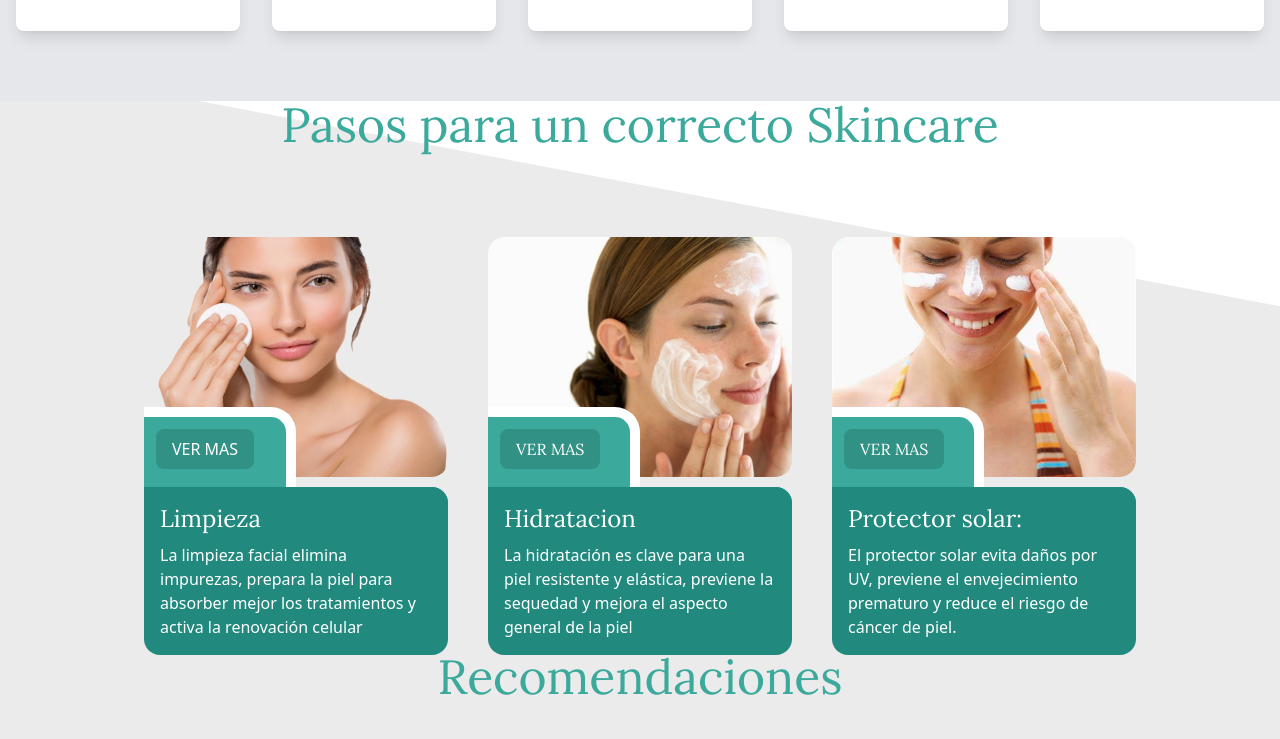
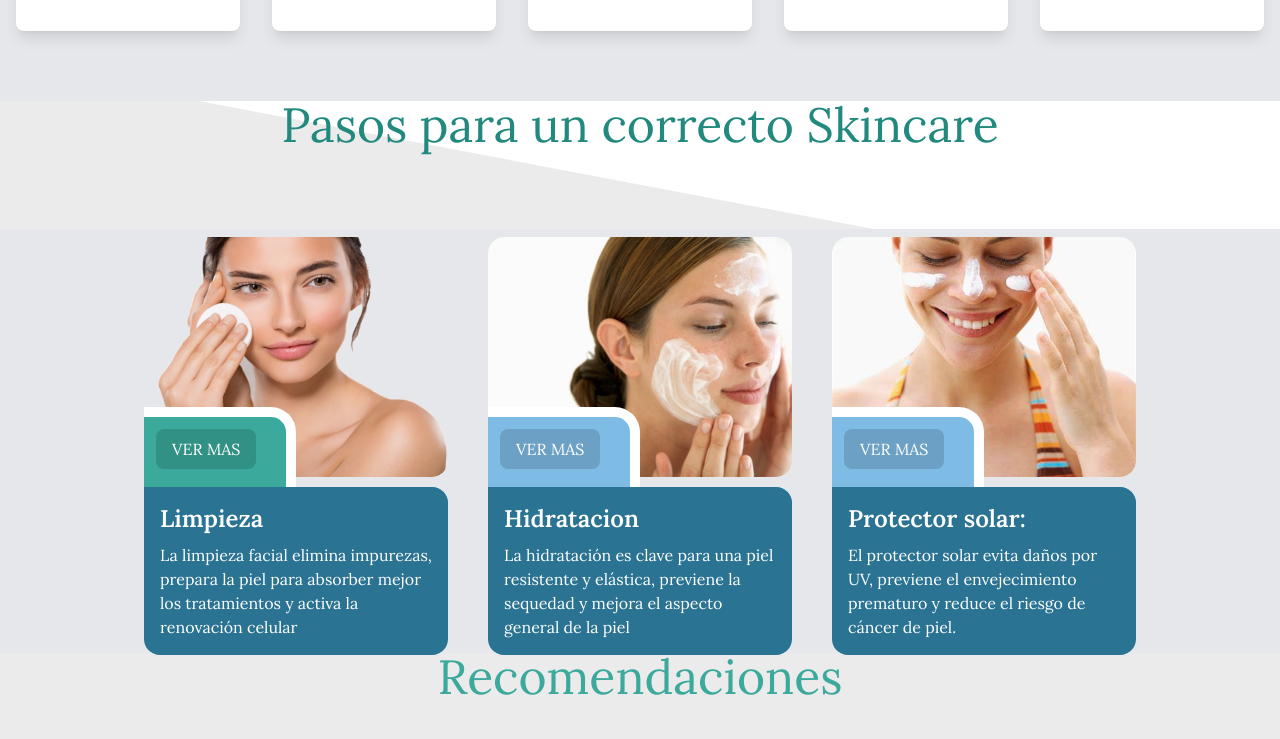
Before and after one commit to Benjaa153/farmcentral, a React (Vite) app: page / in a window 1280 px wide. Shown: the part 1852-2591 px from the top of the page. Built offline with nearby package versions, Linux system fonts and the light colour scheme.

Commit message:
cambio productos, titulos

```diff
--- a/src/components/Productos/ProdCarrousel.jsx
+++ b/src/components/Productos/ProdCarrousel.jsx
@@ -7,7 +7,7 @@ const arrowStyle = {
   backgroundColor: 'transparent',
   border: 'none',
   color: 'black',
-  fontSize: '2rem',
+  fontSize: '1.2rem',
   position: 'absolute',
   top: '50%',
   transform: 'translateY(-50%)',
--- a/src/components/Productos/ProdCuidPerson.jsx
+++ b/src/components/Productos/ProdCuidPerson.jsx
@@ -139,10 +139,11 @@ function ProdCuidPerson() {
                 product.component
               ) : (
                 <>
+                <h3 className="text-2xl text-darkcyan uppercase font-lora mb-4 text-center">{product.title}</h3>
                   <div className="mb-5 h-48 overflow-hidden flex items-center justify-center">
                     <img src={product.img} alt={product.title} className="w-full h-full object-contain"/>
                   </div>
-                  <h3 className="text-2xl text-darkcyan uppercase font-lora mb-4 text-center">{product.title}</h3>
+
                   <p className="text-lg text-black mb-4 flex-grow">{product.description}</p>
                 </>
               )}
--- a/src/components/Productos/Productos.jsx
+++ b/src/components/Productos/Productos.jsx
@@ -6,11 +6,11 @@ import ProdCuidPerson from './ProdCuidPerson.jsx'
 function Productos() {
   return (
     <div className="mt-10  font-lora" id='productos'>
-      <h2 className="font-lora text-3xl sm:text-3xl md:text-4xl lg:text-5xl text-center text-keppel mb-10" data-aos="fade-down">Productos</h2>
+      <h2 className="font-lora text-3xl sm:text-3xl md:text-4xl lg:text-5xl text-center text-darkcyan mb-10" data-aos="fade-down">Productos</h2>
       <ProdOrtopedia />
-      <h2 className="font-lora text-3xl sm:text-3xl md:text-4xl lg:text-5xl text-center text-keppel mb-10" data-aos="fade-down">Perfumeria</h2>
+      <h2 className="font-lora text-3xl sm:text-3xl md:text-4xl lg:text-5xl text-center text-darkcyan mb-10" data-aos="fade-down">Perfumeria</h2>
       <ProdPerfumes/>
-      <h2 className="font-lora text-3xl sm:text-3xl md:text-4xl lg:text-5xl text-center text-keppel mb-10" data-aos="fade-down">Cuidado personal</h2>
+      <h2 className="font-lora text-3xl sm:text-3xl md:text-4xl lg:text-5xl text-center text-darkcyan mb-10" data-aos="fade-down">Cuidado personal</h2>
       <ProdCuidPerson/>
     </div>
 
--- a/src/components/Recipes/Recipes.jsx
+++ b/src/components/Recipes/Recipes.jsx
@@ -6,8 +6,8 @@ import Prodskincare from './ProdSkincare';
 function Recipes() {
     return (
         <div id='recipes' className='relative' >
-            <h1 className="font-lora text-3xl sm:text-3xl md:text-4xl lg:text-5xl text-center text-keppel" data-aos="fade-down">Pasos para un correcto Skincare</h1>
-            <div className="flex flex-wrap justify-center space-x-2 lg:space-x-6 mt-20" >
+            <h1 className="font-lora text-3xl sm:text-3xl md:text-4xl lg:text-5xl text-center text-darkcyan " data-aos="fade-down">Pasos para un correcto Skincare</h1>
+            <div className="flex flex-wrap justify-center space-x-2 lg:space-x-6 mt-20 bg-gray-200" >
                 <div className="w-full sm:w-1/2 lg:w-1/4 p-2 sm:mt-0 sm:mb-0" data-aos="fade-up">
                     <Recipes1 />
                 </div>
--- a/src/components/Recipes/Recipes1.jsx
+++ b/src/components/Recipes/Recipes1.jsx
@@ -7,7 +7,7 @@ function Recipes1() {
     const [isModalOpen, setIsModalOpen] = useState(false);
 
     return (
-        <div className='flex items-center justify-center mb-2'>
+        <div className='flex items-center justify-center mb-2 font-lora'>
             {/* Card */}
             <div className='relative w-full sm:w-[320px] md:w-[480px] lg:w-[640px] h-[400px] flex flex-col justify-between z-10'>
                 {/* Imagen */}
@@ -15,15 +15,15 @@ function Recipes1() {
                     <img src={fondo} alt="Fondo" className='w-full h-full object-cover rounded-2xl' />
                 </div>
                 {/* container */}
-                <div className='relative w-full h-[150px] bg-keppel rounded-2xl rounded-tl-none'>
+                <div className='relative w-full h-[150px] bg-mayablue rounded-2xl rounded-tl-none'>
                     <span className='absolute left-0 w-1/2 h-[80px] -top-[80px] bg-keppel border-t-[10px] border-r-[10px] border-white rounded-tr-[25px]'>
                         {/* Botón para abrir el modal */}
                         <button onClick={() => setIsModalOpen(true)} className='relative bg-sombra py-2 px-4 m-3 block rounded-lg font- text-center text-white transform hover:scale-105 transition-transform'>
                             VER MAS
                         </button>
                     </span>
-                    <div className="bg-darkcyan p-4 rounded-2xl rounded-tl-none">
-                        <h1 className="text-2xl lg:text-3xl xl:text-2xl font-lora mb-2 text-white ">Limpieza</h1>
+                    <div className="bg-azulonda p-4 rounded-2xl rounded-tl-none">
+                        <h1 className="text-2xl lg:text-3xl xl:text-2xl  mb-2 text-white font-semibold">Limpieza</h1>
                         <p className="text-white">La limpieza facial elimina impurezas, prepara la piel para absorber mejor los tratamientos y activa la renovación celular</p>
                     </div>
                 </div>
@@ -31,21 +31,21 @@ function Recipes1() {
             {/* Modal */}
             {isModalOpen && (
                 <div className='fixed inset-0 bg-black bg-opacity-50 flex items-center justify-center z-50'>
-                    <div className={`bg-darkcyan p-5 rounded-lg w-11/12 sm:w-4/5 md:w-3/4 lg:w-2/3 xl:w-1/2 max-h-[90vh] overflow-y-auto
+                    <div className={`bg-azulonda p-5 rounded-lg w-11/12 sm:w-4/5 md:w-3/4 lg:w-2/3 xl:w-1/2 max-h-[90vh] overflow-y-auto
                     ${isModalOpen ? 'animate-fade-in' : 'animate-fade-out'}`}>
                         {/* Contenido del modal */}
                         <div className="relative flex w-full flex-col rounded-xl bg-white text-gray-700 shadow-md">
                             <div className="relative mx-4 -mt-6 h-40 overflow-hidden rounded-xl bg-darkcyan text-white shadow-lg">
                                 <img src={limpiezamodal} alt="Limpieza skincare" className='w-full h-full object-cover rounded-2xl' />
-                                <h5 className="flex items-center justify-center h-full mb-2 block text-xl font-lora leading-snug text-blue-gray-900 text-lora">
+                                <h5 className="flex items-center justify-center h-full mb-2 block text-xl  leading-snug text-blue-gray-900 text-lora">
                                     Recomendaciones
                                 </h5>
                             </div>
                             <div className="p-6 space-y-4">
-                                <h5 className="mb-2 block text-xl font-lora leading-snug text-blue-gray-900">
+                                <h5 className="mb-2 block text-xl  leading-snug text-blue-gray-900 font-semibold">
                                     Recomendaciones
                                 </h5>
-                                <ul className="list-disc space-y-2 pl-5 text-base font-lora">
+                                <ul className="list-disc space-y-2 pl-5 text-base ">
                                     <li>
                                         <strong>Lavado:</strong> Comienza lavando tu rostro con productos adecuados para tu tipo de piel. Utiliza agua tibia y un limpiador suave para eliminar impurezas y maquillaje.
                                     </li>
@@ -63,8 +63,8 @@ function Recipes1() {
                         </div>
 
                         {/* Botón para cerrar el modal */}
-                        <button onClick={() => setIsModalOpen(false)} className='relative bg-keppel py-2 px-4 m-3
-                        block rounded-lg font-lora text-center text-white transform hover:scale-105 transition-transform'>
+                        <button onClick={() => setIsModalOpen(false)} className='relative bg-sombra py-2 px-4 m-3
+                        block rounded-lg  text-center text-white transform hover:scale-105 transition-transform'>
                         Cerrar</button>
                     </div>
                 </div>
--- a/src/components/Recipes/Recipes2.jsx
+++ b/src/components/Recipes/Recipes2.jsx
@@ -6,7 +6,7 @@ function Recipes2() {
     const [isModalOpen, setIsModalOpen] = useState(false);
 
     return (
-        <div className='flex items-center justify-center mb-2'>
+        <div className='flex items-center justify-center mb-2 font-lora'>
             {/* Card */}
             <div className='relative w-full sm:w-[320px] md:w-[480px] lg:w-[640px] h-[400px] flex flex-col justify-between z-10'>
                 {/* Imagen */}
@@ -14,15 +14,15 @@ function Recipes2() {
                     <img src={fondo} alt="Fondo" className='w-full h-full object-cover rounded-2xl' />
                 </div>
                 {/* Container */}
-                <div className='relative w-full h-[150px] bg-keppel rounded-2xl rounded-tl-none'>
+                <div className='relative w-full h-[150px] bg-mayablue rounded-2xl rounded-tl-none'>
                     {/* Botón para abrir el modal */}
-                    <span className='absolute left-0 w-1/2 h-[80px] -top-[80px] bg-keppel border-t-[10px] border-r-[10px] border-white rounded-tr-[25px]'>
-                        <button onClick={() => setIsModalOpen(true)} className='relative bg-sombra py-2 px-4 m-3 block rounded-lg font-lora text-center text-white transform hover:scale-105 transition-transform'>
+                    <span className='absolute left-0 w-1/2 h-[80px] -top-[80px] bg-mayablue border-t-[10px] border-r-[10px] border-white rounded-tr-[25px]'>
+                        <button onClick={() => setIsModalOpen(true)} className='relative bg-sombra py-2 px-4 m-3 block rounded-lg  text-center text-white transform hover:scale-105 transition-transform'>
                             VER MAS
                         </button>
                     </span>
-                    <div className="bg-darkcyan p-4 rounded-2xl rounded-tl-none">
-                        <h1 className="text-2xl lg:text-3xl xl:text-2xl font-lora mb-2 text-white">Hidratacion</h1>
+                    <div className="bg-azulonda p-4 rounded-2xl rounded-tl-none">
+                        <h1 className="text-2xl lg:text-3xl xl:text-2xl  mb-2 text-white font-semibold">Hidratacion</h1>
                         <p className="text-white">La hidratación es clave para una piel resistente y elástica, previene la sequedad y mejora el aspecto general de la piel</p>
                     </div>
                 </div>
@@ -30,7 +30,7 @@ function Recipes2() {
             {/* Modal */}
             {isModalOpen && (
                 <div className='fixed inset-0 bg-black bg-opacity-50 flex items-center justify-center z-50'>
-                    <div className={`bg-darkcyan p-5 rounded-lg w-11/12 sm:w-4/5 md:w-3/4 lg:w-2/3 xl:w-1/2 max-h-[90vh] overflow-y-auto
+                    <div className={`bg-azulonda p-5 rounded-lg w-11/12 sm:w-4/5 md:w-3/4 lg:w-2/3 xl:w-1/2 max-h-[90vh] overflow-y-auto
                     ${isModalOpen ? 'animate-fade-in' : 'animate-fade-out'}`}>
                         {/* Contenido del modal */}
                         <div className="relative flex w-full flex-col rounded-xl bg-white text-gray-700 shadow-md">
@@ -38,10 +38,10 @@ function Recipes2() {
                                 <img src={hidratacionmodal} alt="Hidratacion modal" className='w-full h-full object-cover rounded-2xl' />
                             </div>
                             <div className="p-6 space-y-4">
-                                <h5 className="mb-2 block text-xl font-lora leading-snug text-blue-gray-900">
+                                <h5 className="mb-2 block text-xl  leading-snug text-blue-gray-900 font-semibold">
                                     Recomendaciones
                                 </h5>
-                                <ul className="list-disc space-y-2 pl-5 text-base font-lora">
+                                <ul className="list-disc space-y-2 pl-5 text-base ">
                                     <li>
                                         <strong>Productos Adecuados: </strong>Elige productos específicos para tu tipo de piel, como el Gel de Limpieza Profunda Aveno para pieles sensibles.
                                     </li>
@@ -56,8 +56,8 @@ function Recipes2() {
                         </div>
 
                         {/* Botón para cerrar el modal */}
-                        <button onClick={() => setIsModalOpen(false)} className='relative bg-keppel py-2 px-4 m-3
-                        block rounded-lg font-lora text-center text-white transform hover:scale-105 transition-transform'>
+                        <button onClick={() => setIsModalOpen(false)} className='relative bg-sombra py-2 px-4 m-3
+                        block rounded-lg  text-center text-white transform hover:scale-105 transition-transform'>
                         Cerrar</button>
                     </div>
                 </div>
--- a/src/components/Recipes/Recipes3.jsx
+++ b/src/components/Recipes/Recipes3.jsx
@@ -7,7 +7,7 @@ function Recipes3() {
     const [isModalOpen, setIsModalOpen] = useState(false);
 
     return (
-        <div className='flex items-center justify-center mb-2'>
+        <div className='flex items-center justify-center mb-2 font-lora'>
             {/* Card */}
             <div className='relative w-full sm:w-[320px] md:w-[480px] lg:w-[640px] h-[400px] flex flex-col justify-between z-10'>
                 {/* Imagen */}
@@ -15,15 +15,15 @@ function Recipes3() {
                     <img src={fondo} alt="Fondo" className='w-full h-full object-cover rounded-2xl' />
                 </div>
                 {/* container */}
-                <div className='relative w-full h-[150px] bg-keppel rounded-2xl rounded-tl-none'>
-                    <span className='absolute left-0 w-1/2 h-[80px] -top-[80px] bg-keppel border-t-[10px] border-r-[10px] border-white rounded-tr-[25px]'>
+                <div className='relative w-full h-[150px] bg-mayablue rounded-2xl rounded-tl-none'>
+                    <span className='absolute left-0 w-1/2 h-[80px] -top-[80px] bg-mayablue border-t-[10px] border-r-[10px] border-white rounded-tr-[25px]'>
                         {/* Botón para abrir el modal */}
-                        <button onClick={() => setIsModalOpen(true)} className='relative bg-sombra py-2 px-4 m-3 block rounded-lg font-lora text-center text-white transform hover:scale-105 transition-transform'>
+                        <button onClick={() => setIsModalOpen(true)} className='relative bg-sombra py-2 px-4 m-3 block rounded-lg text-center text-white transform hover:scale-105 transition-transform'>
                             VER MAS
                         </button>
                     </span>
-                    <div className="bg-darkcyan p-4 rounded-2xl rounded-tl-none">
-                        <h1 className="text-2xl lg:text-3xl xl:text-2xl font-lora mb-2 text-white">Protector solar: </h1>
+                    <div className="bg-azulonda p-4 rounded-2xl rounded-tl-none">
+                        <h1 className="text-2xl lg:text-3xl xl:text-2xl mb-2 text-white font-semibold">Protector solar: </h1>
                         <p className="text-white">El protector solar evita daños por UV, previene el envejecimiento prematuro y reduce el riesgo de cáncer de piel.</p>
                     </div>
                 </div>
@@ -31,7 +31,7 @@ function Recipes3() {
             {/* Modal */}
             {isModalOpen && (
                 <div className='fixed inset-0 bg-black bg-opacity-50 flex items-center justify-center z-50'>
-                    <div className={`bg-darkcyan p-5 rounded-lg w-11/12 sm:w-4/5 md:w-3/4 lg:w-2/3 xl:w-1/2 max-h-[90vh] overflow-y-auto
+                    <div className={`bg-azulonda p-5 rounded-lg w-11/12 sm:w-4/5 md:w-3/4 lg:w-2/3 xl:w-1/2 max-h-[90vh] overflow-y-auto
                     ${isModalOpen ? 'animate-fade-in' : 'animate-fade-out'}`}>
                         {/* Contenido del modal */}
                         <div className="relative flex w-full flex-col rounded-xl bg-white text-gray-700 shadow-md">
@@ -39,10 +39,10 @@ function Recipes3() {
                                 <img src={protecsol} alt="Protector solar" className='w-full h-full object-cover rounded-2xl' />
                             </div>
                             <div className="p-6 space-y-4">
-                                <h5 className="mb-2 block text-xl font-lora leading-snug text-blue-gray-900">
+                                <h5 className="mb-2 block text-xl leading-snug text-blue-gray-900 font-semibold">
                                     Recomendaciones
                                 </h5>
-                                <ul className="list-disc space-y-2 pl-5 text-base font-lora">
+                                <ul className="list-disc space-y-2 pl-5 text-base">
                                     <li>
                                         <strong>Aplicación Generosa: </strong>Usa una cantidad suficiente de protector solar para cubrir toda la piel expuesta. Asegúrate de aplicarlo uniformemente.
                                     </li>
@@ -60,8 +60,8 @@ function Recipes3() {
                         </div>
 
                         {/* Botón para cerrar el modal */}
-                        <button onClick={() => setIsModalOpen(false)} className='relative bg-keppel py-2 px-4 m-3
-                        block rounded-lg font-lora text-center text-white transform hover:scale-105 transition-transform'>
+                        <button onClick={() => setIsModalOpen(false)} className='relative bg-sombra py-2 px-4 m-3
+                        block rounded-lg text-center text-white transform hover:scale-105 transition-transform'>
                         Cerrar</button>
                     </div>
                 </div>
--- a/tailwind.config.js
+++ b/tailwind.config.js
@@ -25,6 +25,8 @@ export default {
         keppel: "#3BA99C",
         darkcyan: "#21897E",
         flame: "#E4572E",
+        persianorange: "#DE9151",
+        azulonda: "#2A7392"
       },
       boxShadow: {
         before: "-10px 10px 0 #FFF",
```
